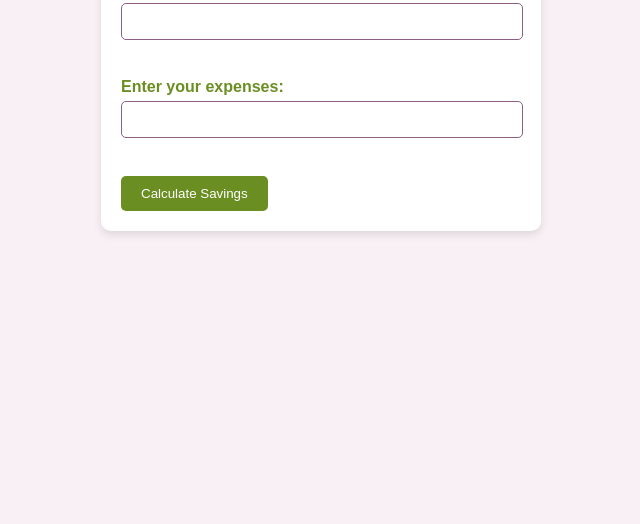
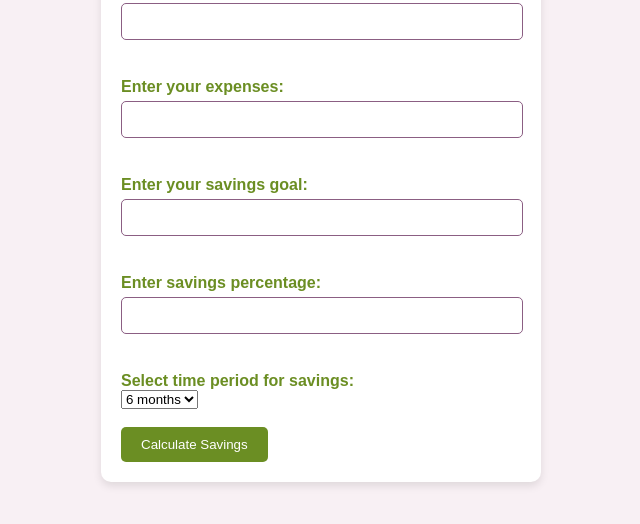
Before and after one commit to valwki24/Vsaving, a plain HTML site: page index.html in a window 1280 px wide. Shown: the part 170-694 px from the top of the page, without its empty margins (319-959 px from the left). Drawn offline with Linux system fonts and the light colour scheme.

Commit message:
more features

```diff
--- a/index.html
+++ b/index.html
@@ -10,11 +10,39 @@
     <div>
       <h1>Savings Calculator</h1>
       <form>
+        <!-- Income Input -->
         <label for="income">Enter your income:</label><br />
         <input type="number" id="income" name="income" /><br /><br />
 
+        <!-- Expenses Input -->
         <label for="expenses">Enter your expenses:</label><br />
         <input type="number" id="expenses" name="expenses" /><br /><br />
+
+        <!-- Savings Goal Input -->
+        <label for="savings-goal">Enter your savings goal:</label><br />
+        <input
+          type="number"
+          id="savings-goal"
+          name="savings-goal"
+        /><br /><br />
+
+        <!-- Savings Percentage Input -->
+        <label for="savings-percentage">Enter savings percentage:</label><br />
+        <input
+          type="number"
+          id="savings-percentage"
+          name="savings-percentage"
+          min="0"
+          max="100"
+        /><br /><br />
+
+        <!-- Time Period for Savings Input -->
+        <label for="time-period">Select time period for savings:</label><br />
+        <select id="time-period" name="time-period">
+          <option value="6months">6 months</option>
+          <option value="1year">1 year</option>
+          <option value="5years">5 years</option></select
+        ><br /><br />
 
         <input type="submit" value="Calculate Savings" />
       </form>
```
